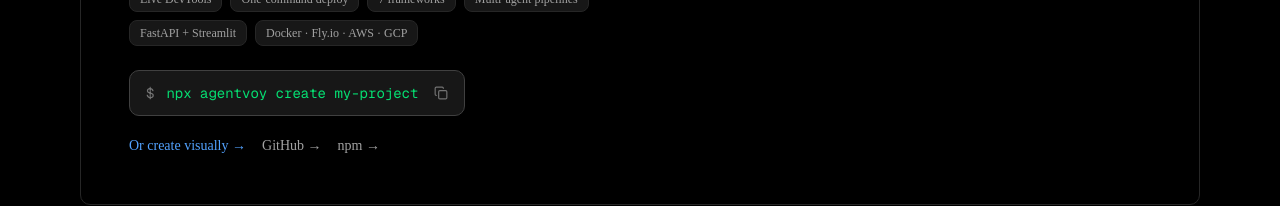
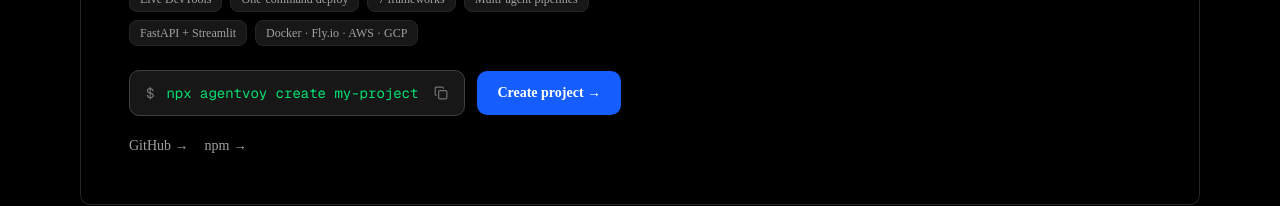
Before and after one commit to agentvoy/website, a Next.js app: page / in a window 1280 px wide. Shown: the part 469-675 px from the top of the page. Built offline with nearby package versions, Linux system fonts and the light colour scheme.

Commit message:
Make Create project button prominent in hero section

```diff
--- a/components/HeroSection.tsx
+++ b/components/HeroSection.tsx
@@ -46,7 +46,7 @@ export function HeroSection() {
               ))}
             </div>
 
-            <div className="flex flex-col sm:flex-row gap-3">
+            <div className="flex flex-col sm:flex-row items-start sm:items-center gap-3">
               <div className="flex items-center gap-3 bg-neutral-900 border border-neutral-700 rounded-lg px-4 py-3 font-mono text-sm">
                 <span className="text-neutral-500">$</span>
                 <span className="text-green-400">npx agentvoy create my-project</span>
@@ -60,15 +60,15 @@ export function HeroSection() {
                   }
                 </button>
               </div>
+              <a
+                href="/create"
+                className="px-5 py-3 bg-blue-600 hover:bg-blue-500 text-white rounded-lg text-sm font-semibold transition-colors whitespace-nowrap"
+              >
+                Create project →
+              </a>
             </div>
 
             <div className="flex items-center gap-4 mt-5">
-              <a
-                href="/create"
-                className="text-sm text-blue-400 hover:text-blue-300 transition-colors font-medium"
-              >
-                Or create visually →
-              </a>
               <a
                 href="https://github.com/agentvoy/agentvoy"
                 target="_blank"
```
